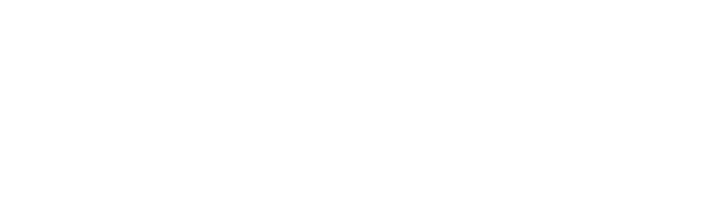
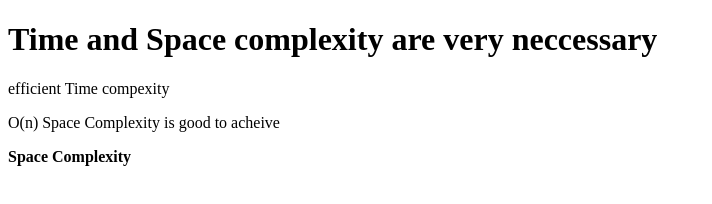
Before and after one commit to acciojob/time-and-space-complexity-CoderVinit, a website: page main.html in a window 1280 px wide. Shown: the whole page, without its empty margins (0-712 px from the left). Drawn offline with Linux system fonts and the light colour scheme.

Commit message:
created a submission

```diff
--- a/main.html
+++ b/main.html
@@ -8,6 +8,10 @@
 
 <body>
 	<!-- the entire body must be written by student -->
+	<h1>Time and Space complexity are very neccessary</h1>
+	<p>efficient Time compexity</p>
+	<P>O(n) Space Complexity is good to acheive</P>
+	<b>Space Complexity</b>
     <script type="text/javascript" src="./script.js">
 </script>
 
```
